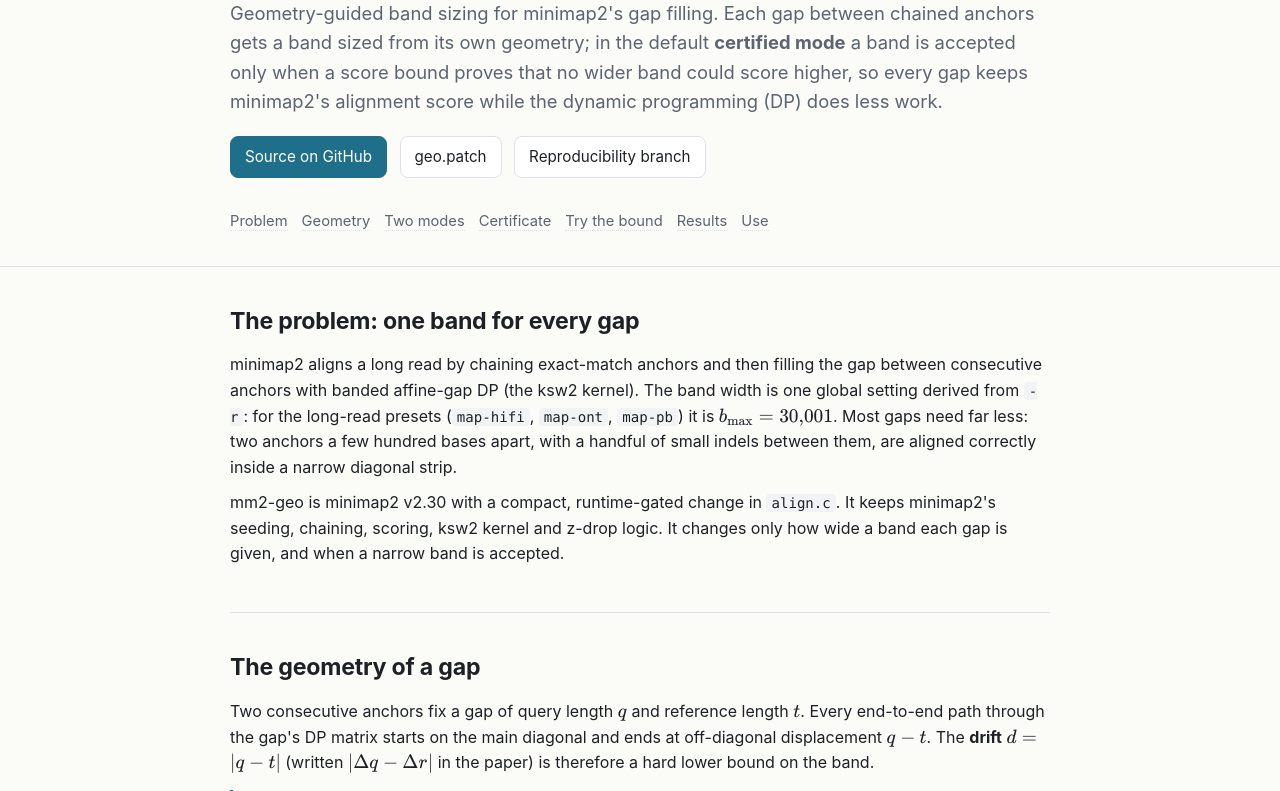
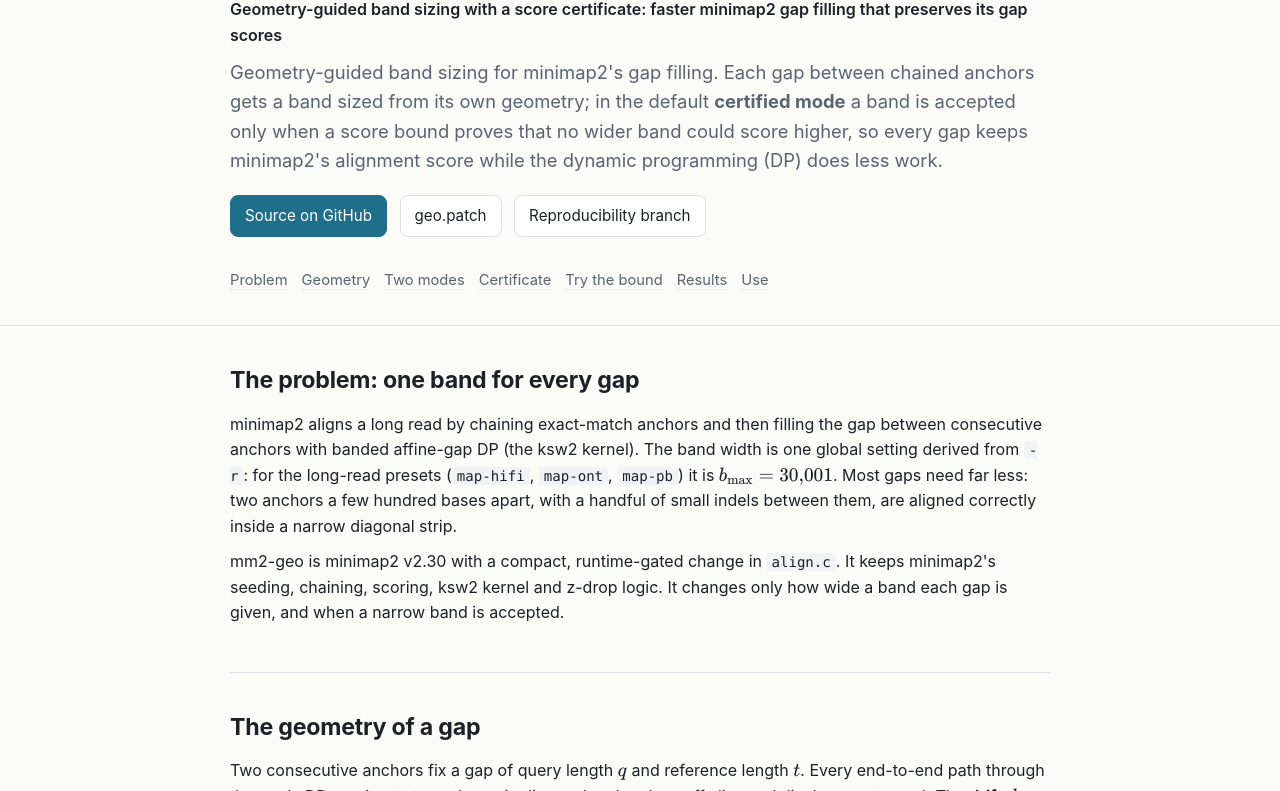
Before and after one commit to genpat-it/mm2-geo, a plain HTML site: page docs/index.html in a window 1280 px wide. Shown: the part 112-903 px from the top of the page. Drawn offline with nearby package versions, Linux system fonts and the light colour scheme.

Commit message:
README and Pages: paper title; certified mode preserves minimap2's gap scores

```diff
--- a/docs/index.html
+++ b/docs/index.html
@@ -67,6 +67,7 @@
 <header>
   <div class="wrap">
     <h1>mm2-geo</h1>
+    <p style="margin:.2rem 0 .6rem;font-weight:600">Geometry-guided band sizing with a score certificate: faster minimap2 gap filling that preserves its gap scores</p>
     <p class="lead">Geometry-guided band sizing for minimap2's gap filling. Each gap between chained anchors gets a band sized from its own geometry; in the default <b>certified mode</b> a band is accepted only when a score bound proves that no wider band could score higher, so every gap keeps minimap2's alignment score while the dynamic programming (DP) does less work.</p>
     <div class="btns">
       <a class="primary" href="https://github.com/genpat-it/mm2-geo">Source on GitHub</a>
```
Also changed, not shown: 1 other file.
